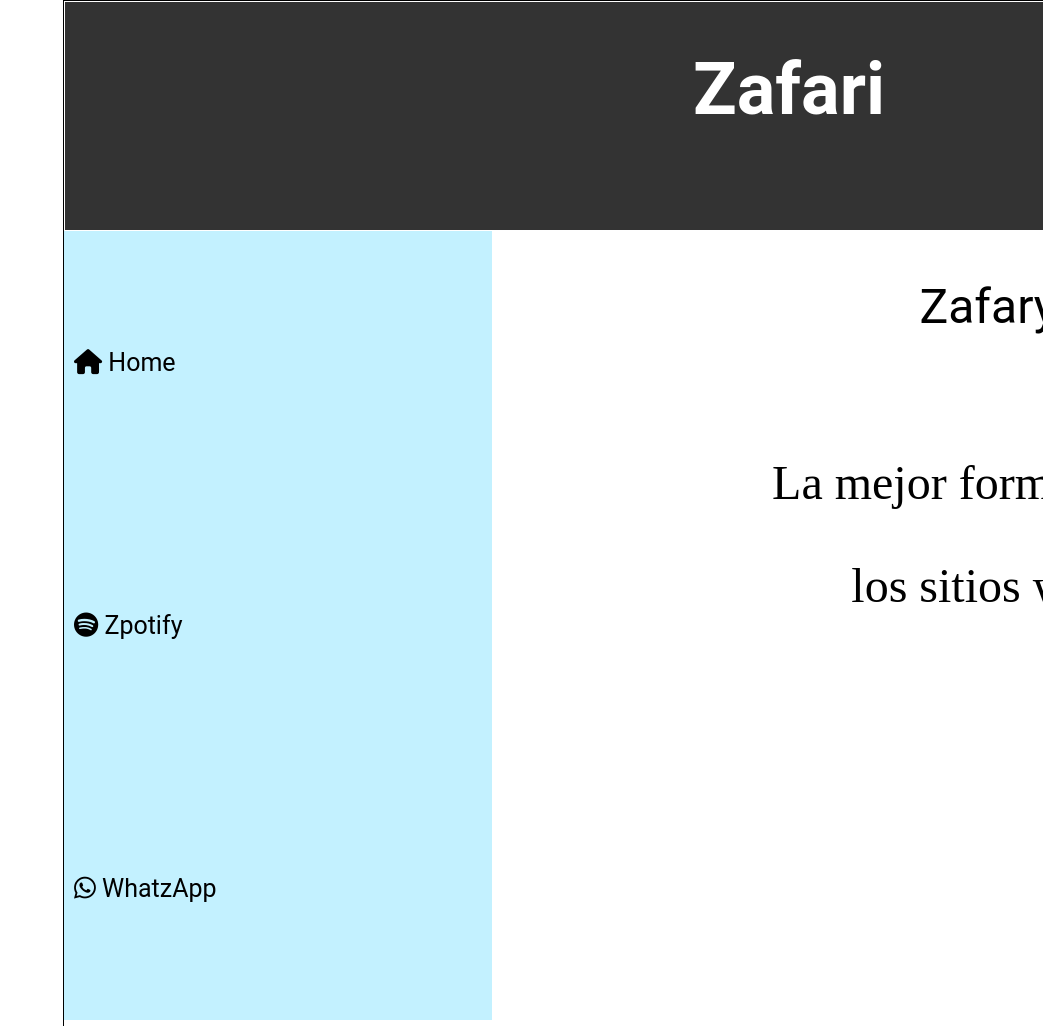
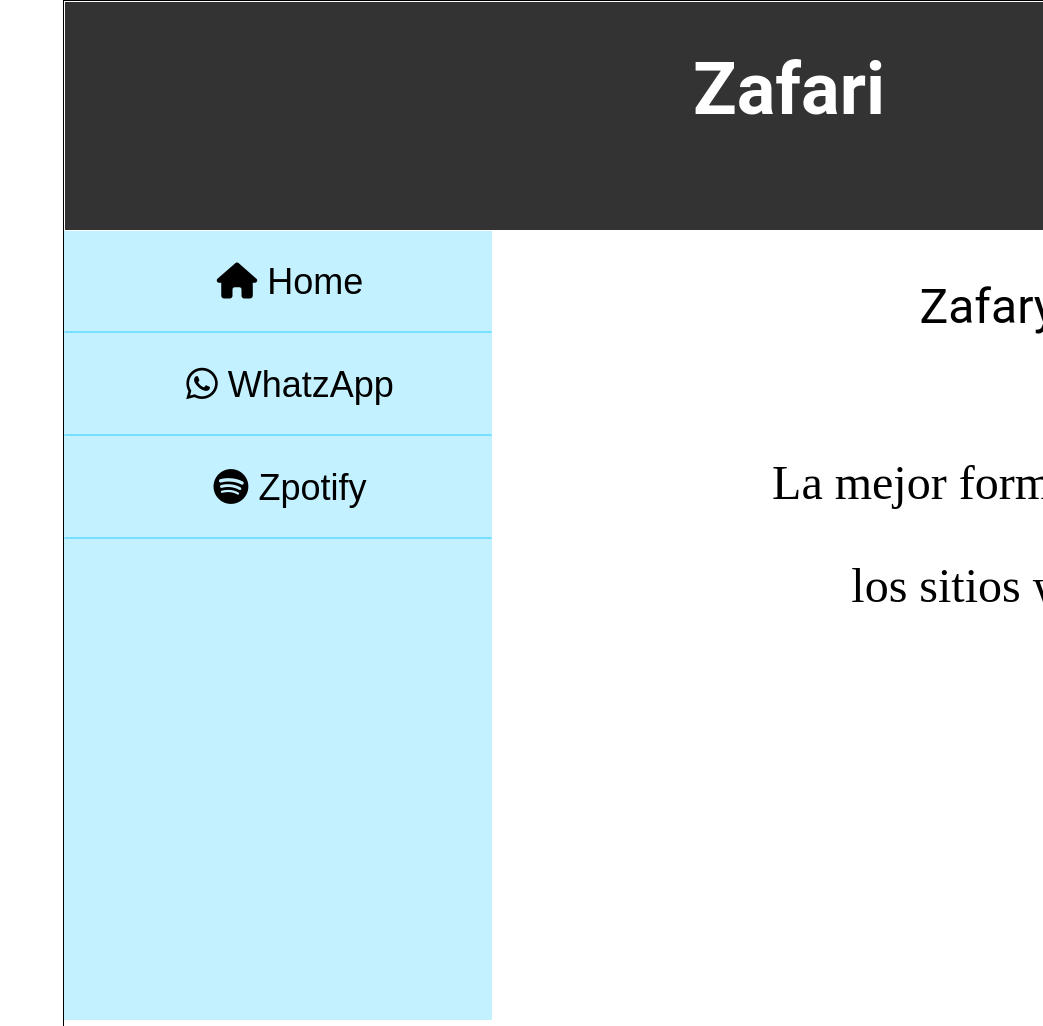
Before and after one commit to Faust-XIII/Zafary, a plain HTML site: page Layout/index.html in a window 1280 px wide. Shown: the top 1026 px of the page, without its empty margins (237-1280 px from the left). Drawn offline with Linux system fonts and the light colour scheme.

Commit message:
almost done

```diff
--- a/Layout/index.html
+++ b/Layout/index.html
@@ -22,10 +22,16 @@
             <aside class="lightGreenBox">
 
 
-                <p id="li-home"> <i class="fas fa-home"></i> Home</p>
-                <p id="li-zpotify"> <i class="fab fa-spotify"></i> Zpotify </p>
-                <p id="li-wsp"> <i class="fab fa-whatsapp"></i> WhatzApp</p>
+                <button class="boton" id="li-home">
+                    <i class="fas fa-home"></i> Home
+                </button>
 
+                <button class="boton" id="li-wsp">
+                    <i class="fab fa-whatsapp"></i> WhatzApp </button>
+
+                <button class="boton " id="li-zpotify">
+                        <i class="fab fa-spotify"></i> Zpotify
+                </button>
 
             </aside>
 
--- a/Layout/styles.css
+++ b/Layout/styles.css
@@ -11,7 +11,7 @@
 
 .redBox {
 
-    border: 0.01px solid ;
+    border: 0.01px solid;
     width: 1440px;
     height: 1024px;
     grid-template-columns: 225px 790px;
@@ -19,7 +19,7 @@
 
 .purpleBox {
 
-    border: 0.1px solid ;
+    border: 0.1px solid;
     background: #333333;
     box-sizing: border-box;
     height: 230px;
@@ -49,20 +49,18 @@
 }
 
 .lightGreenBox {
-display: grid;
+    display: grid;
+    grid-template-rows: 103px 103px 103px;
     width: 428px;
     height: 789px;
     background: #C3F1FF;
-    border: 0.001px;
-    box-sizing: border-box;
-    font-family: Roboto;
-    font-size: 25px;
-    line-height: 56px;
     text-align: justify;
-    padding-left: 10px;
 
-    color: #000000;
+    font-size: 36px;
     align-items: center;
+
+
+
 }
 
 .blueBox {
@@ -70,7 +68,6 @@
     grid-template-rows: 176px 593px;
     width: 1002px;
     height: 789px;
-
     background: #FFFFFF;
     border: 0.01px;
     box-sizing: border-box;
@@ -100,10 +97,31 @@
 
     width: 992px;
     height: 603px;
-
     background: #FFFFFF;
     border: 0.01px;
     box-sizing: border-box;
+}
+
+
+.boton{
+
+border-bottom: 2px solid;
+height: 100px;
+align-self: inherit;
+padding-left: 30px;
+font-size: 36px;
+background-color: #C3F1FF;
+border-bottom: 2px solid #77DFFF;
+border-top: 1px solid #C3F1FF;
+border-right:  1px solid #C3F1FF;
+border-left:  1px solid #C3F1FF;
+
 
 
 }
+
+.boton:hover{
+
+background-color: #77DFFF;
+cursor: pointer;
+}
--- a/zpotify/estilo.css
+++ b/zpotify/estilo.css
@@ -18,11 +18,9 @@
     margin-left: 175PX;
     margin-right: 10PX;
     margin-top: none;
-    background-color: rgb(181, 228, 212);
+    background-color: #D5F5FF;
     border-radius: 30px;
-    border-width: 2px;
-    border-color:  gold;
-    border-style: solid;
+    border : 2px solid #C3F1FF;
     justify-content: center;
 
 }
```
Also changed, not shown: WhatZapp/estilo.css (+17 -9 lines), WhatZapp/index.html (+10 -8 lines), Home/asset/fondo.jpg (added), Home/asset/zafary.png (added).
